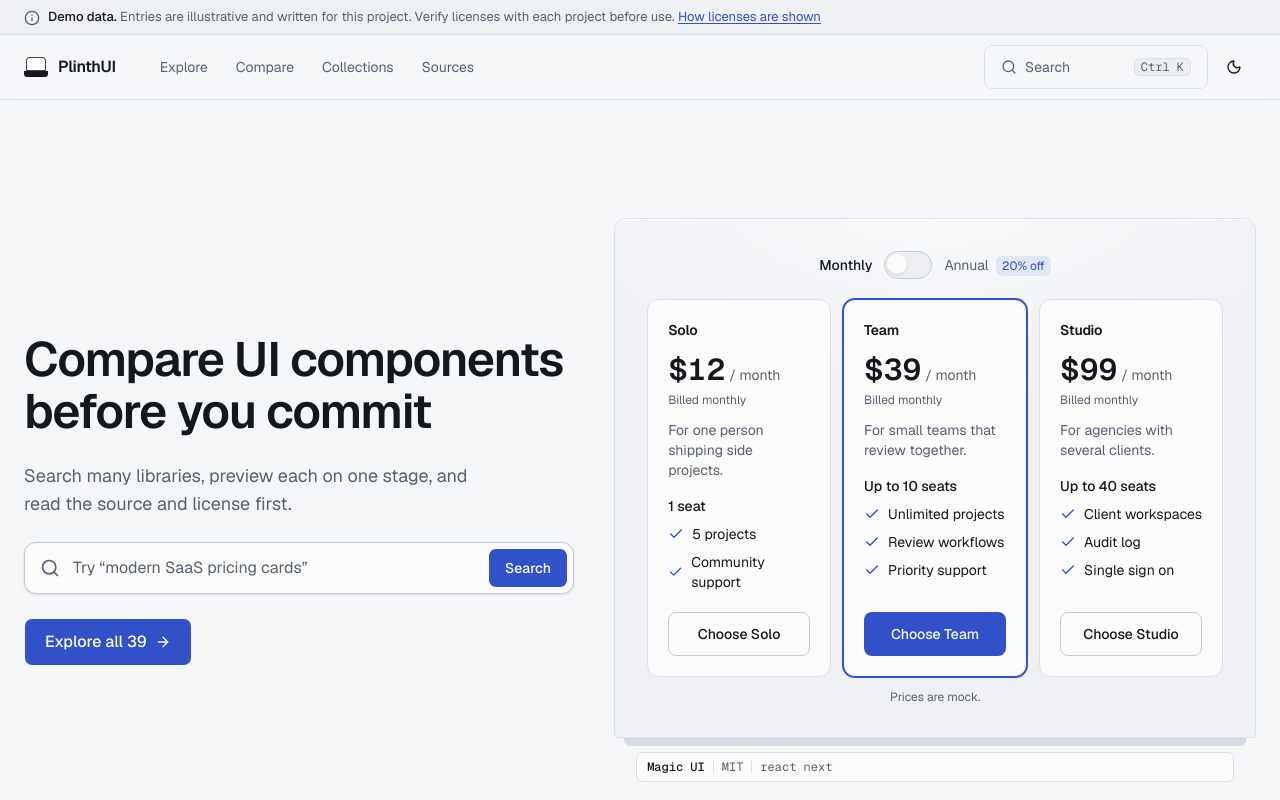
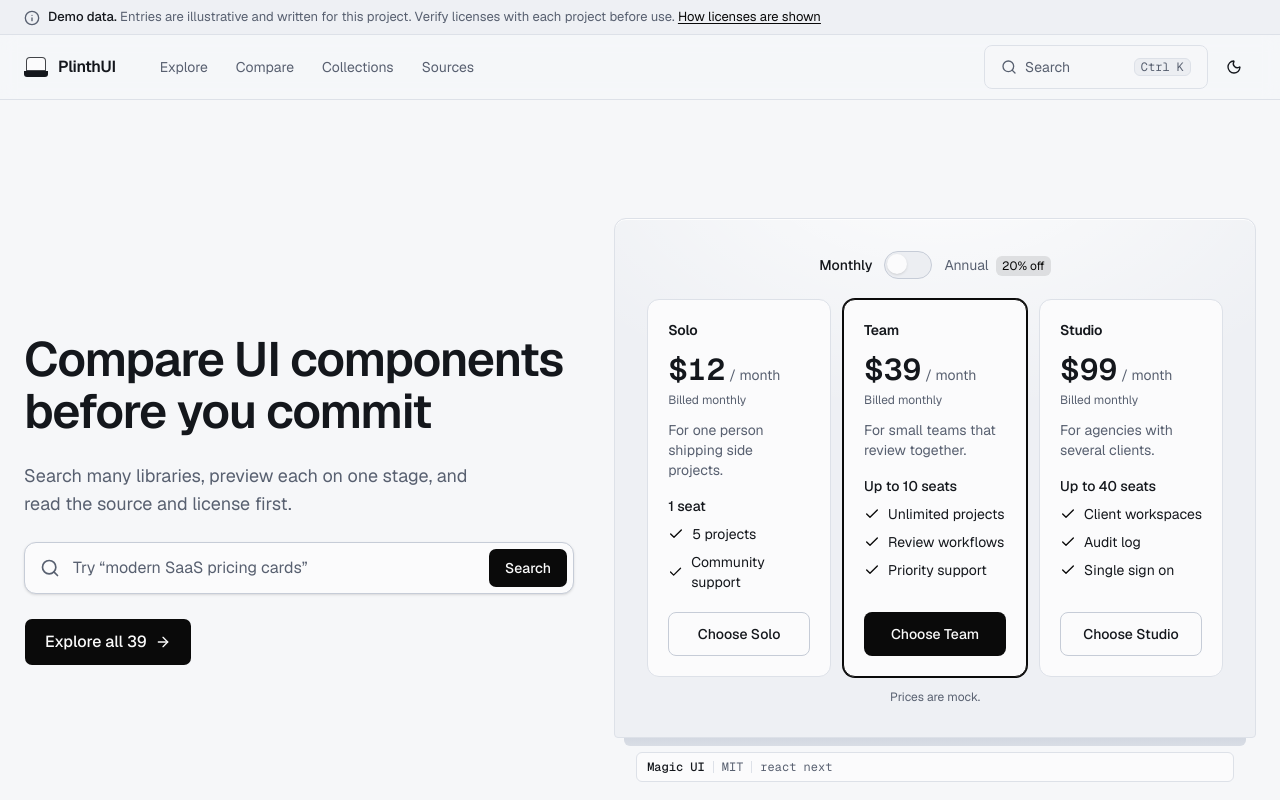
Before and after one commit to PlinthUI/PlinthUI, a Next.js app: page / in a window 1280 px wide. Shown: the top 800 px of the page. Built offline with nearby package versions, Linux system fonts and the light colour scheme.

Commit message:
style: black primary in light theme
Co-Authored-By: Claude Sonnet 5.5 <noreply@anthropic.com>

```diff
--- a/app/globals.css
+++ b/app/globals.css
@@ -52,8 +52,8 @@
   --card-foreground: #14171c;
   --popover: #fbfbfc;
   --popover-foreground: #14171c;
-  --primary: #3250c8;
-  --primary-foreground: #fbfbfc;
+  --primary: #0a0a0a;
+  --primary-foreground: #fafafa;
   --secondary: #eceef2;
   --secondary-foreground: #14171c;
   --muted: #eceef2;
@@ -63,7 +63,7 @@
   --destructive: #b4322f;
   --border: #dde1e8;
   --input: #c6ccd7;
-  --ring: #3250c8;
+  --ring: #0a0a0a;
   --success: #1f7a4d;
   --warning: #96600a;
   --stage: #eef0f4;
--- a/design-system/MASTER.md
+++ b/design-system/MASTER.md
@@ -73,3 +73,5 @@ Em dashes and en dash separators, eyebrow labels, three equal feature cards, div
 ## Dark theme override
 
 Dark mode is pure black (`#000000`) with neutral greys and no accent: `--primary` is near-white `#EDEDED` with black text. Light mode keeps the cobalt accent. Set by the owner after Phase 1.
+
+Light theme override: `--primary` is black `#0A0A0A` (buttons, links, focus ring) instead of cobalt. Both themes are now monochrome.
```
